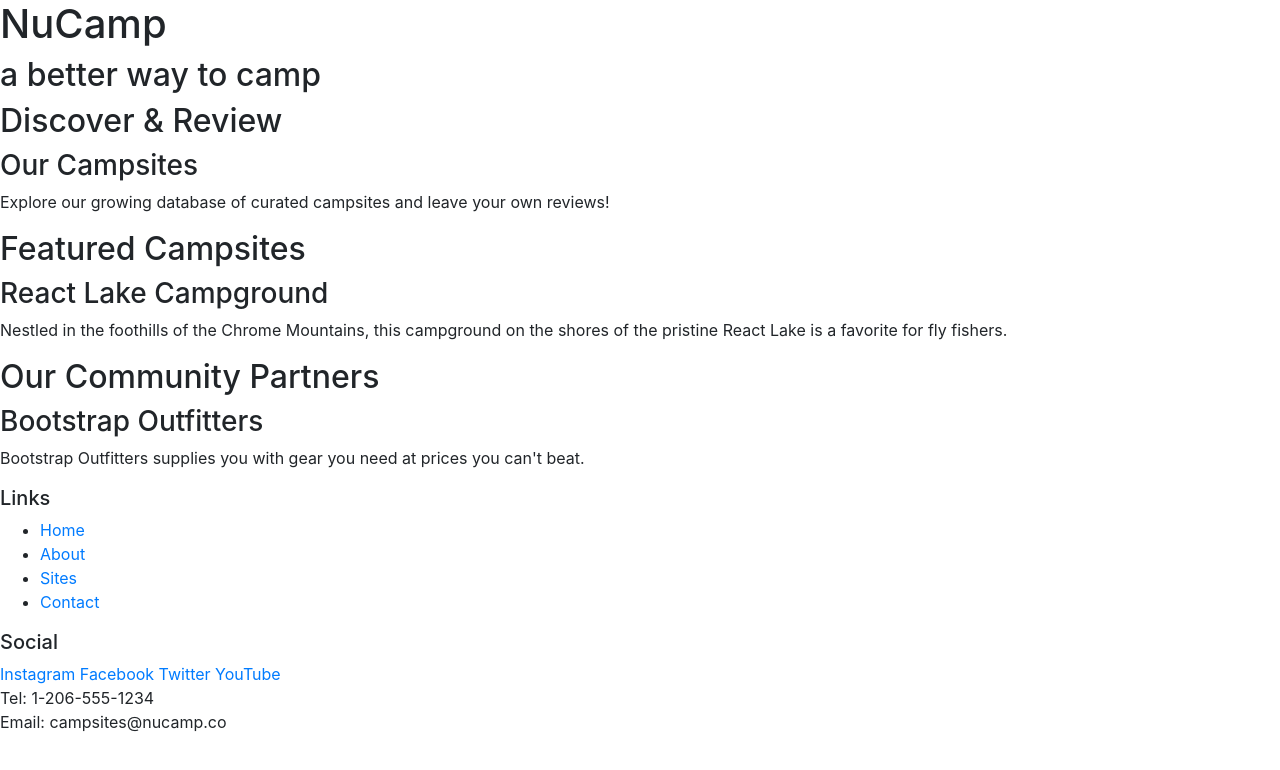
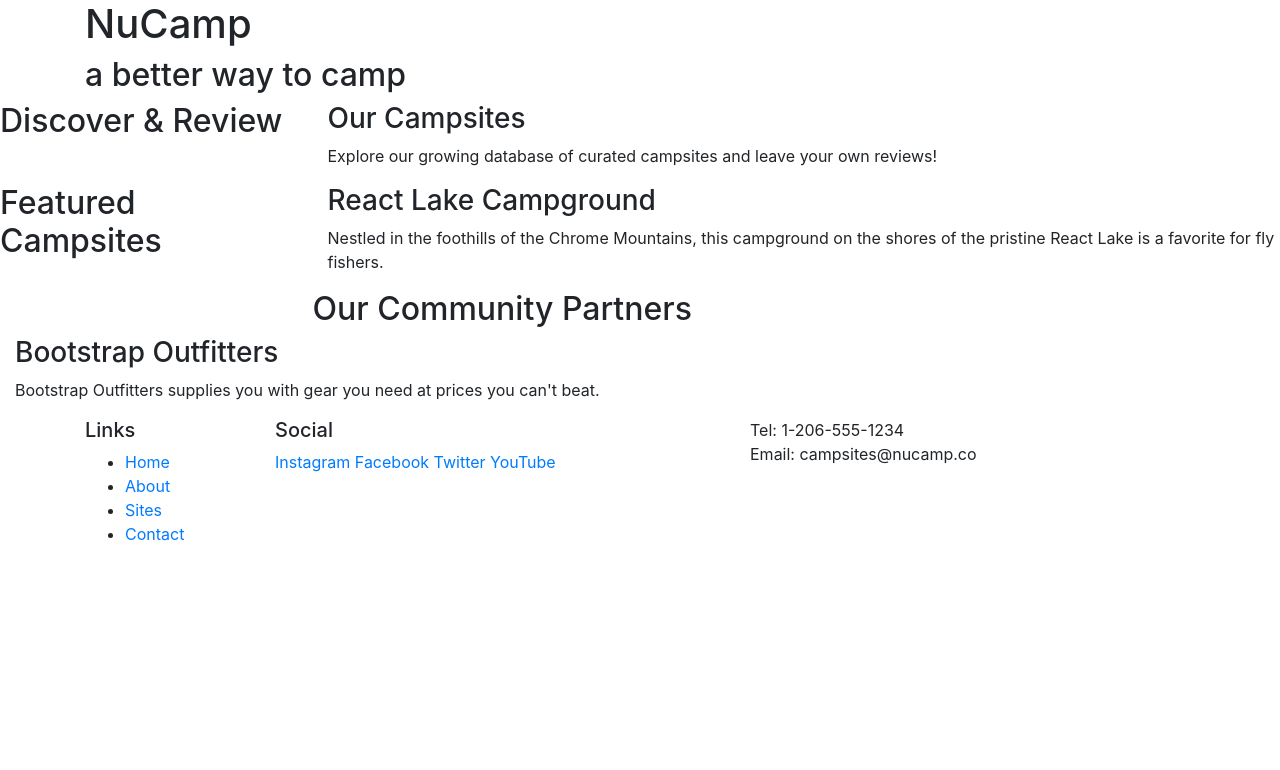
Before and after one commit to jralvarez101/bootstrap-project-setup, a website: page index.html in a window 1280 px wide. Drawn offline with nearby package versions, Linux system fonts and the light colour scheme.

Commit message:
adding bootstrap classes to columns and rows

```diff
--- a/index.html
+++ b/index.html
@@ -15,32 +15,51 @@
 <body>
 
     <header>
-        <div>
+        <div class="container">
+            <div class="row">
+                <div class= "col">
                     <h1>NuCamp</h1>
                     <h2>a better way to camp</h2>
                 </div>
+            </div>
+        </div>
     </header>
 
-    <div>
+    <div clss="container">
+        <div class="row">
+            <div class="col-sm-4 col-md-3">
                 <h2>Discover & Review</h2>
+            </div>
+            <div class="col">
                 <h3>Our Campsites</h3>
                 <p>Explore our growing database of curated campsites and leave your own reviews!</p>
             </div>
+        </div>
 
-    <div>
+        <div class="row">
+            <div class="col-sm-4 col-md-3">
                 <h2>Featured Campsites</h2>
+            </div>
+            <div class="col">
                 <h3>React Lake Campground</h3>
                 <p>Nestled in the foothills of the Chrome Mountains, this campground on the shores of the pristine React Lake is a favorite for fly fishers.</p>
             </div>
+        </div>
 
-    <div>
+        <div class="row">
+            <div class="col-sm-4 col-md-3"></div>
                 <h2>Our Community Partners</h2>
+            </div>
+            <div class="col">
                 <h3>Bootstrap Outfitters</h3>
                 <p>Bootstrap Outfitters supplies you with gear you need at prices you can't beat.</p>
             </div>
-
+        </div>
+    </div>
     <footer>
-        <div>
+        <div class="container">
+            <div class="row">
+                <div class="col-4 col-sm-2">
                     <h5>Links</h5>
                     <ul>
                         <li><a href="#">Home</a></li>
@@ -49,16 +68,18 @@
                         <li><a href="#">Contact</a></li>
                     </ul>
                 </div>
-        <div>
+                <div class="col-6 col-sm-5">
                     <h5>Social</h5>
                     <a href="http://instagram.com/">Instagram</a>
                     <a href="http://facebook.com/">Facebook</a>
                     <a href="http://twitter.com/">Twitter</a>
                     <a href="http://youtube.com/">YouTube</a>
                 </div>
-        <div>
+                <div class="col-sm-4">
                     Tel: 1-206-555-1234<br />
                     Email: campsites@nucamp.co
+                </div>
+            </div>
         </div>
     </footer>
      <!-- jQuery must come first, then Popper.js, then the Bootstrap JavaScript plugins.-->
```
Lines whose indentation alone changed are shown as unchanged.
